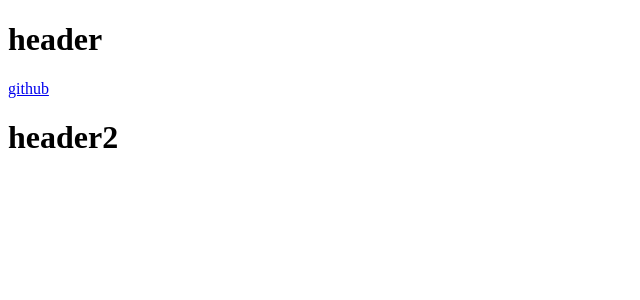
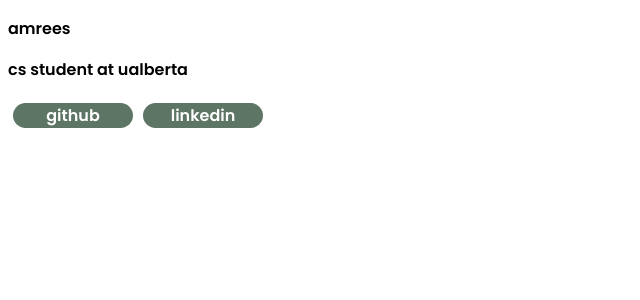
Before and after one commit to amreesalmonte/amreesalmonte.github.io, a React (Create React App) app: page / in a window 1280 px wide. Shown: the top 300 px of the page, without its empty margins (0-640 px from the left). Built offline with nearby package versions, Linux system fonts and the light colour scheme.

Commit message:
added welcome page and styling

```diff
--- a/public/index.html
+++ b/public/index.html
@@ -1,11 +1,14 @@
 <!DOCTYPE html>
 <html lang="en">
+
 <head>
+  <link href="https://fonts.googleapis.com/css2?family=Poppins:wght@600;700&display=swap" rel="stylesheet">
   <meta charset="utf-8" />
   <meta name="viewport" content="width=device-width, initial-scale=1" />
   <meta name="description" content="personal website created using React" />
   <title>amrees</title>
 </head>
+
 <body>
   <noscript>You need to enable JavaScript to run this app.</noscript>
   <div id="root"></div>
@@ -20,4 +23,5 @@
       To create a production bundle, use `npm run build` or `yarn build`.
     -->
 </body>
+
 </html>
--- a/src/App.js
+++ b/src/App.js
@@ -1,15 +1,15 @@
 import React, { Component } from "react";
 import projectsData from "./data/projects";
-import Content from "./components/Content"
+import Page from "./components/Page"
 
 const projects = projectsData;
 
 class App extends Component {
     render() {
         return (
-            <div>
-                {projects.map((project) => <Content key={project.id} content={project} />)}
-            </div>
+            < div >
+                {projects.map((project) => <Page key={project.id} page={project} />)}
+            </div >
         );
     }
 }
--- a/src/components/Links.js
+++ b/src/components/Links.js
@@ -3,7 +3,7 @@ import React, { Component } from 'react';
 class Links extends Component {
     render() {
         const { link, title } = this.props;
-        return (<a href={link} target="_blank" rel="noopener noreferrer" className="externalLink">{title}</a>);
+        return (<div className="linkOuter"><a href={link} target="_blank" rel="noopener noreferrer" className="pageLink">{title}</a></div>);
     }
 }
 
--- /dev/null
+++ b/src/components/WelcomePage.js
@@ -0,0 +1,19 @@
+import React, { Component } from 'react';
+import Links from "./Links";
+import "../styling/WelcomePage.css"
+
+class WelcomePage extends Component {
+    state = {}
+    render() {
+        return (
+            <div>
+                <p>amrees</p>
+                <p>cs student at ualberta</p>
+                <div className="linksGroup"><Links link="http://www.github.com/amreesalmonte" title="github" />
+                    <Links link="http://www.linkedin.com/in/amreesalmonte" title="linkedin" /></div>
+            </div>
+        );
+    }
+}
+
+export default WelcomePage;
--- a/src/index.js
+++ b/src/index.js
@@ -1,5 +1,7 @@
 import React, { Component } from "react";
 import ReactDOM from "react-dom";
 import App from "./App";
+import WelcomePage from "./components/WelcomePage"
+import "./styling/App.css"
 
-ReactDOM.render(<App />, document.getElementById("root"));
+ReactDOM.render(<WelcomePage />, document.getElementById("root"));
--- /dev/null
+++ b/src/styling/App.css
@@ -0,0 +1,24 @@
+body {
+    font-family: "Poppins", sans-serif;
+}
+
+.pageLink {
+    text-decoration: none;
+    color: white;
+}
+
+.linkOuter {
+    background-color: #5D7565;
+    width: 120px;
+    border-radius: 50px;
+    text-align: center;
+    display: inline-block;
+    margin: 5px;
+}
+
+.linkOuter:hover {
+    background-color: #FF9900;
+    width: 120px;
+    border-radius: 50px;
+    text-align: center;
+}
```
Also changed, not shown: src/components/Page.js (renamed from src/components/Content.js, +3 -4 lines), src/styling/WelcomePage.css (added). Lines whose indentation alone changed are shown as unchanged.
